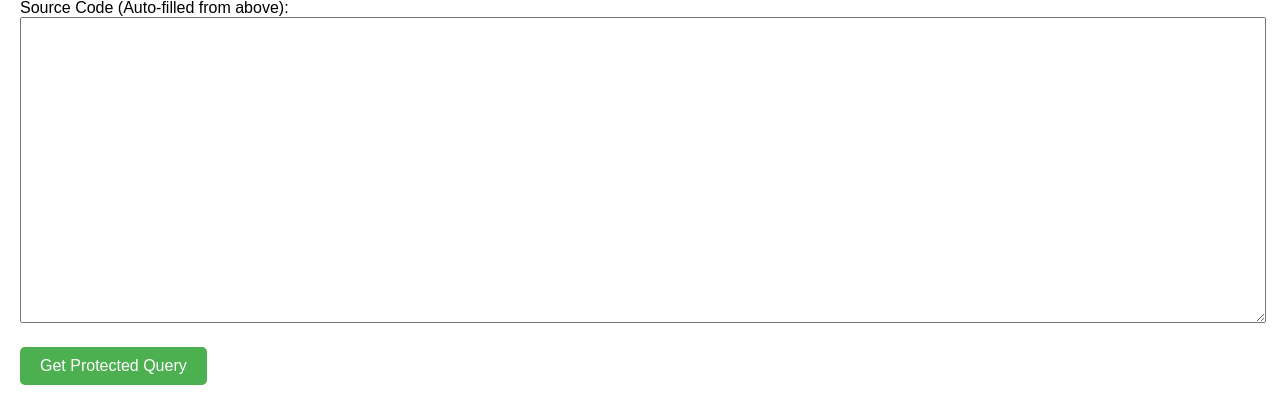
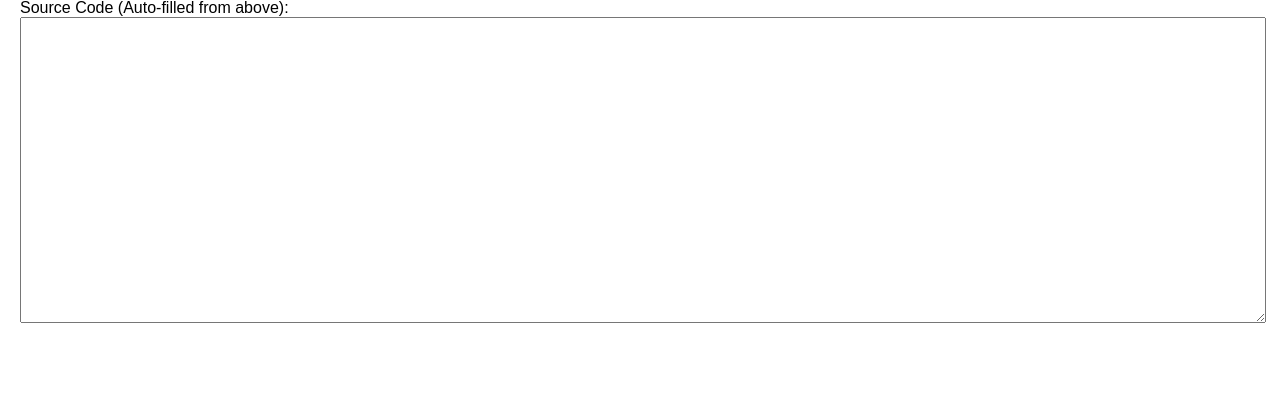
Before and after one commit to hecker03/SQLProtectionTool, a Flask app: page /source in a window 1280 px wide. Shown: the part 535-940 px from the top of the page. After the commit the page ends 858 px from the top, so only its background shows below. Run offline with Flask 3, Linux system fonts and the light colour scheme.

Commit message:
Remove the unnecessary

```diff
--- a/templates/source.html
+++ b/templates/source.html
@@ -51,7 +51,6 @@
             <label for="source_code">Source Code (Auto-filled from above):</label><br>
             <textarea id="protected_source_code" name="source_code" readonly></textarea>
         </div>
-        <button type="submit">Get Protected Query</button>
     </form>
 
     <script>
```
